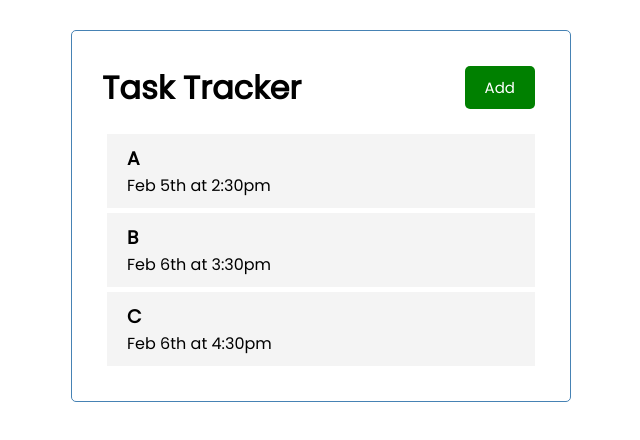
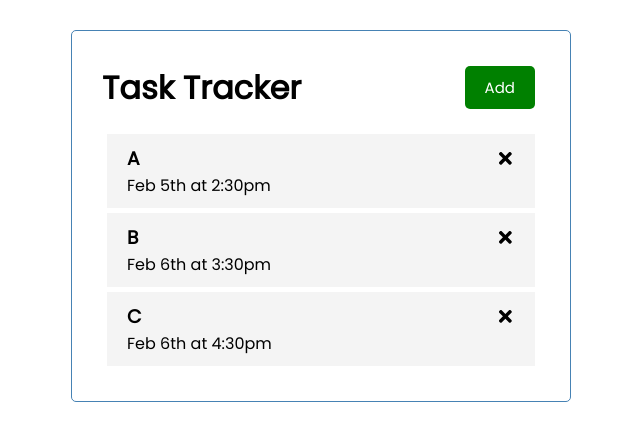
Before and after one commit to iArtz/react-task-tracker, a React (Create React App) app: page / in a window 1280 px wide. Shown: the top 440 px of the page, without its empty margins (319-959 px from the left). Built offline with nearby package versions, Linux system fonts and the light colour scheme.

Commit message:
Added icons to task component

```diff
--- a/src/components/Task.js
+++ b/src/components/Task.js
@@ -1,9 +1,13 @@
+import { FaTimes } from 'react-icons/fa'
+
 import PropTypes from 'prop-types'
 
 const Task = ({ task }) => {
   return (
     <div className='task'>
-      <h3>{task.text}</h3>
+      <h3>
+        {task.text} <FaTimes />
+      </h3>
       <p>{task.day}</p>
     </div>
   )
```
